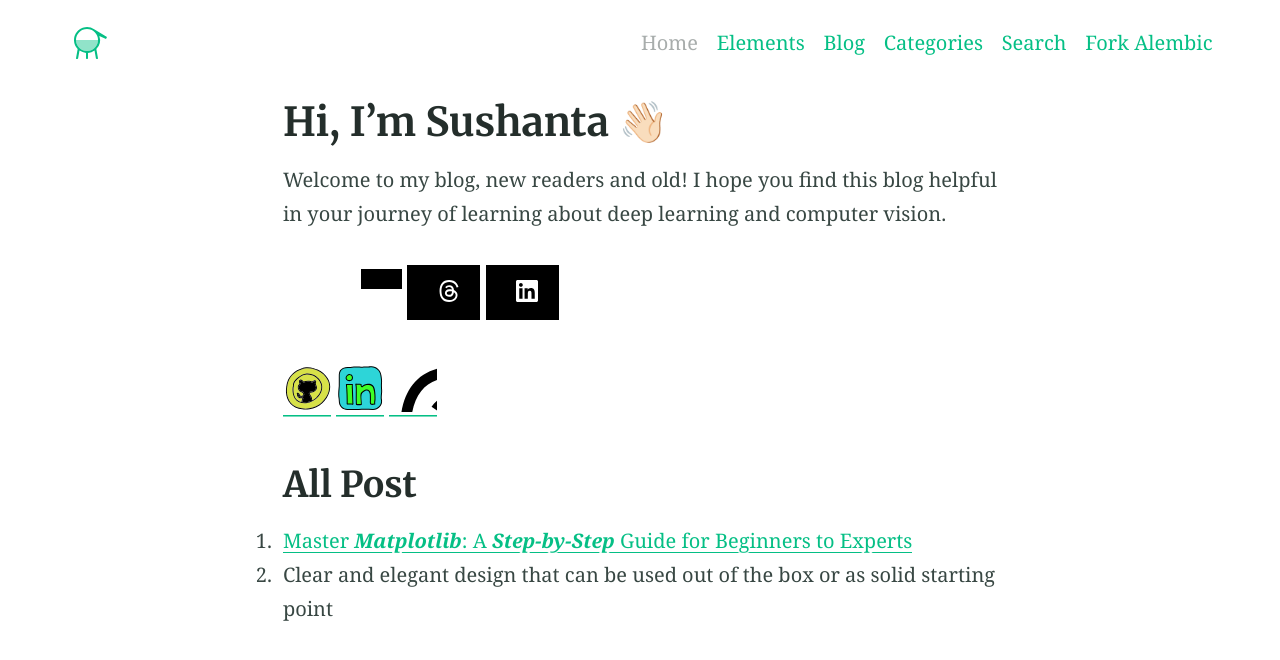
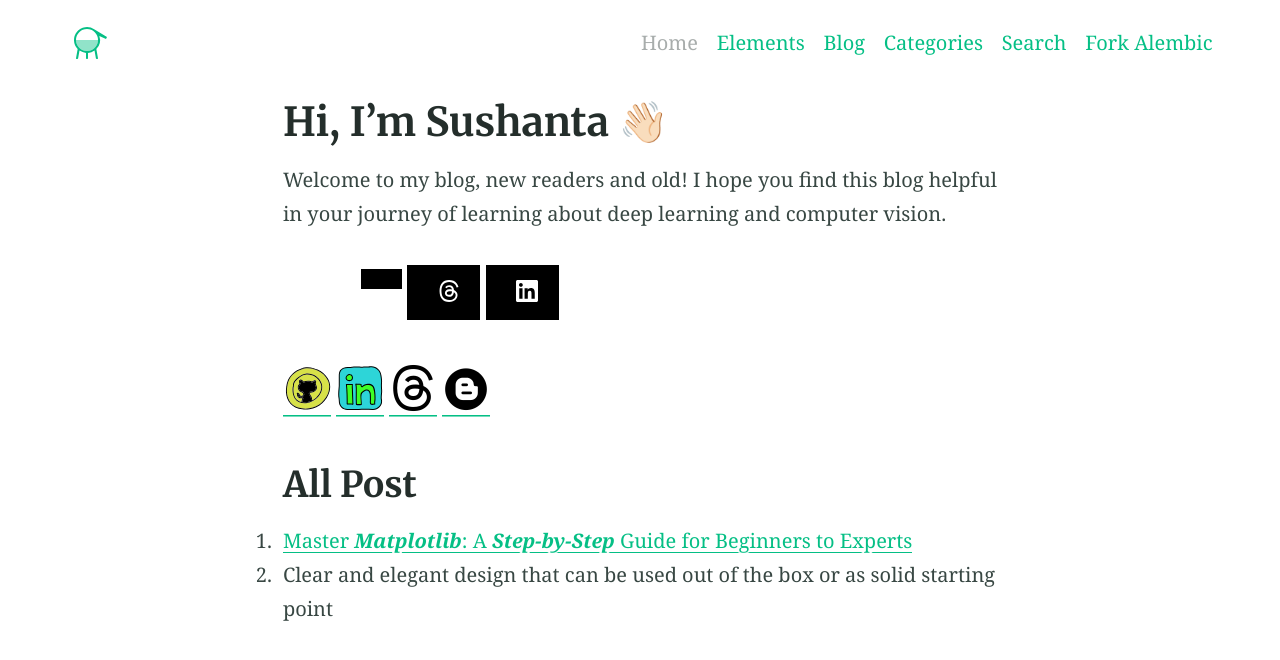
Before and after one commit to hi-sushanta/hi-sushanta.github.io, a Jekyll site: the page built from index.md, in a window 1280 px wide. Shown: the top 660 px of the page. Built offline with Jekyll 4.4.1, drawn with Linux system fonts in a browser that asks for light colours.

Commit message:
Little bit size issue show as in threads icond so fixed and add blog icon

```diff
--- a/index.md
+++ b/index.md
@@ -7,7 +7,7 @@ Welcome to my blog, new readers and old! I hope you find this blog helpful in yo
 
 {% include button.html  icon="github" link="https://github.com/hi-sushanta" color="#FFFFFF" %} {% include button.html link="https://hiwhy.io/" color="#000000" %} {% include button.html icon="Threads" link="https://www.threads.net/@hi_chiai" color="#000000" %} {% include button.html icon="linkedin" link="https://www.linkedin.com/in/sushanta-das-/" color="#000000" %}
 
-[![""](icons8-github.svg)](https://github.com/hi-sushanta) [![""](icons8-linkedin.svg)](https://www.linkedin.com/in/sushanta-das-/) [![""](icon-threads.svg)]((https://www.threads.net/@hi_chiai))
+[![""](icons8-github.svg)](https://github.com/hi-sushanta) [![""](icons8-linkedin.svg)](https://www.linkedin.com/in/sushanta-das-/) [![""](icon-threads.png)]((https://www.threads.net/@hi_chiai)) [![""](icon-blog.png)](https://hiwhy.io/)
 
 ## All Post
 
```
Also changed, not shown: icon-blog.png (added), icon-threads.png (added), icon-threads.svg (deleted), icond-blog.svg (deleted).
